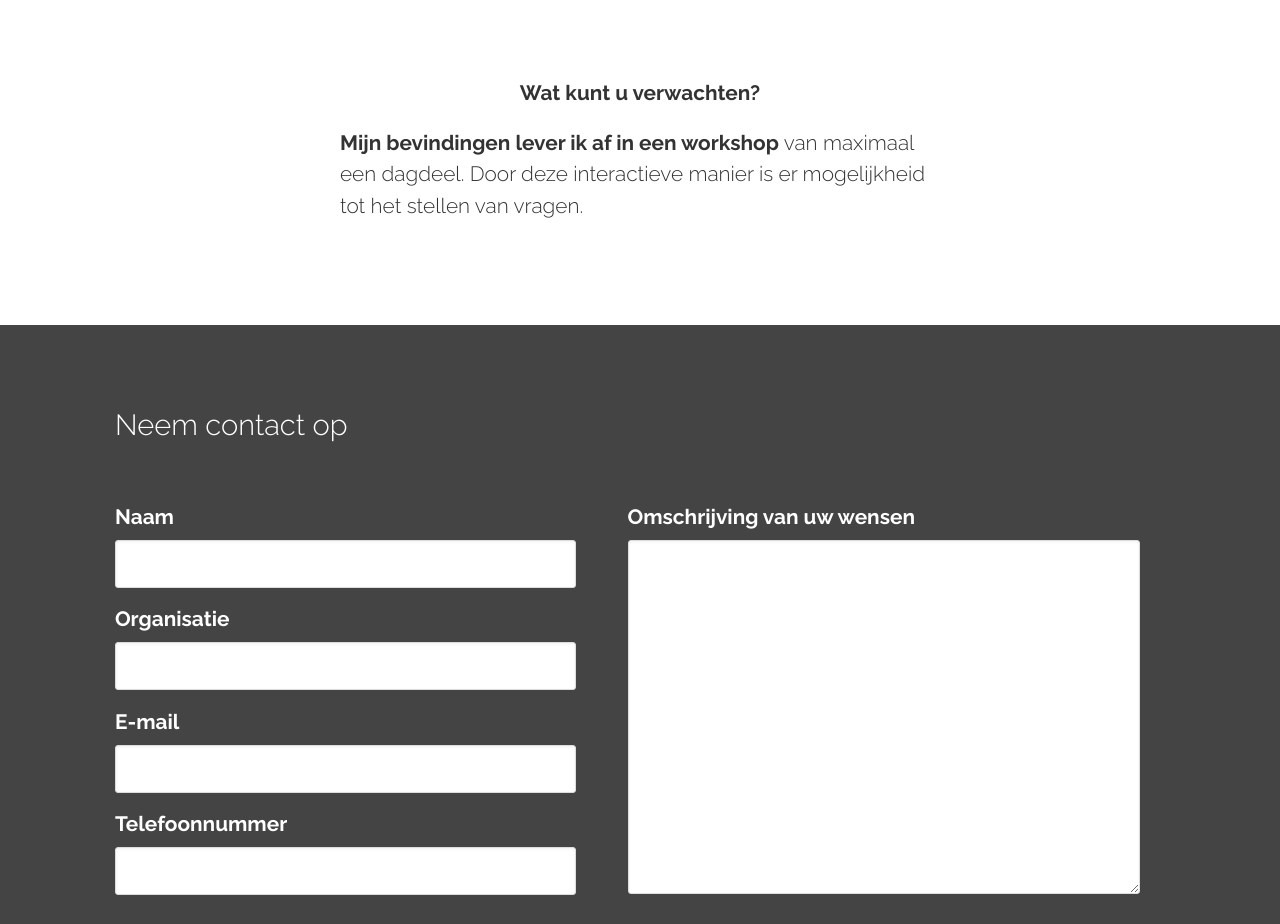
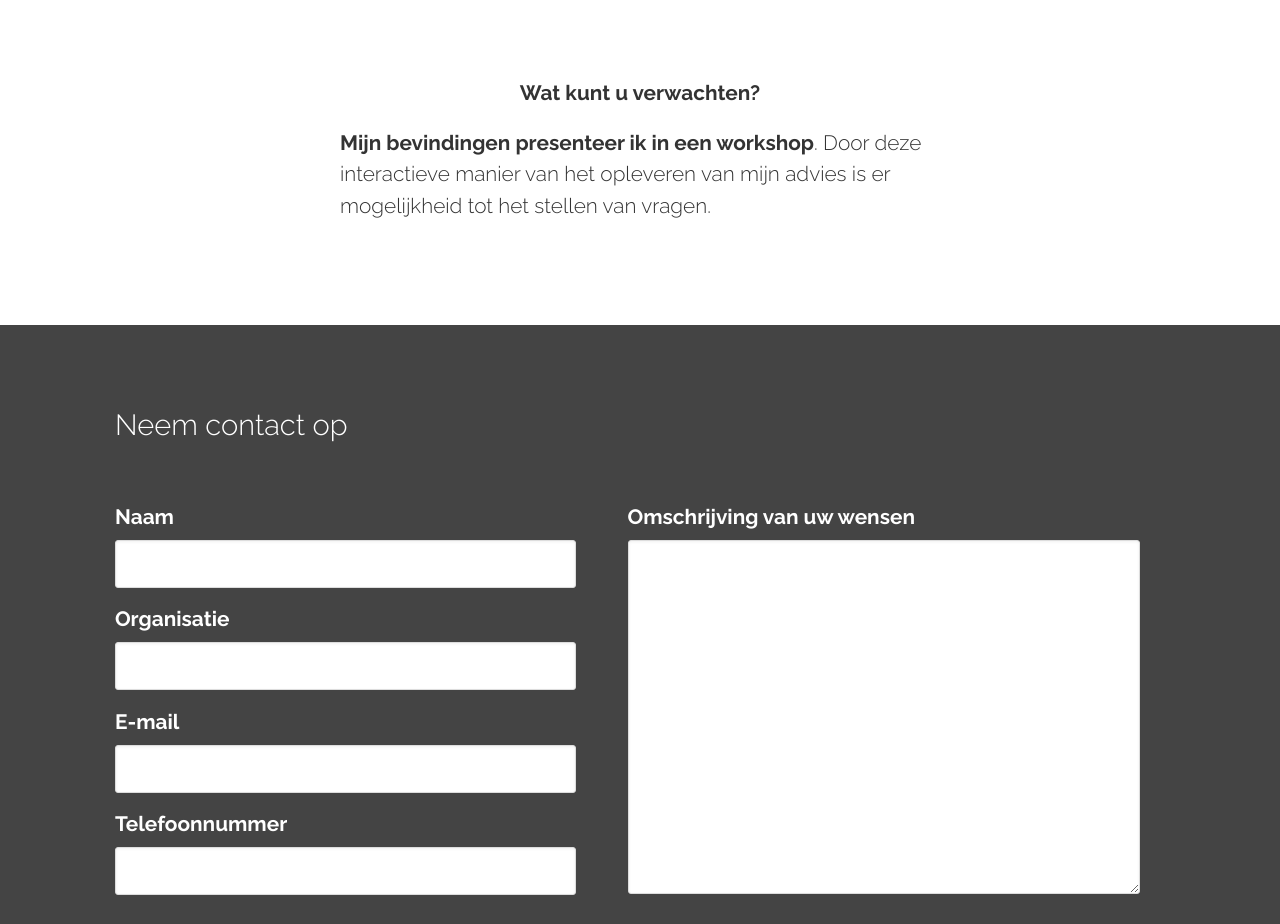
Before and after one commit to reinier/uxadvies, a plain HTML site: page index.html in a window 1280 px wide. Shown: the part 2509-3433 px from the top of the page. Drawn offline with Linux system fonts and the light colour scheme.

Commit message:
Update 2015-03-04T14:50:04.917Z

```diff
--- a/index.html
+++ b/index.html
@@ -95,7 +95,7 @@
     <h3>Wat kunt u verwachten?</h3>
 
     <div class="description">
-      <p><strong>Mijn bevindingen lever ik af in een workshop</strong> van maximaal een dagdeel. Door deze interactieve manier is er mogelijkheid tot het stellen van vragen.</p>
+      <p><strong>Mijn bevindingen presenteer ik in een workshop</strong>. Door deze interactieve manier van het opleveren van mijn advies is er mogelijkheid tot het stellen van vragen.</p>
     </div>
   </section>
 </div>
```
